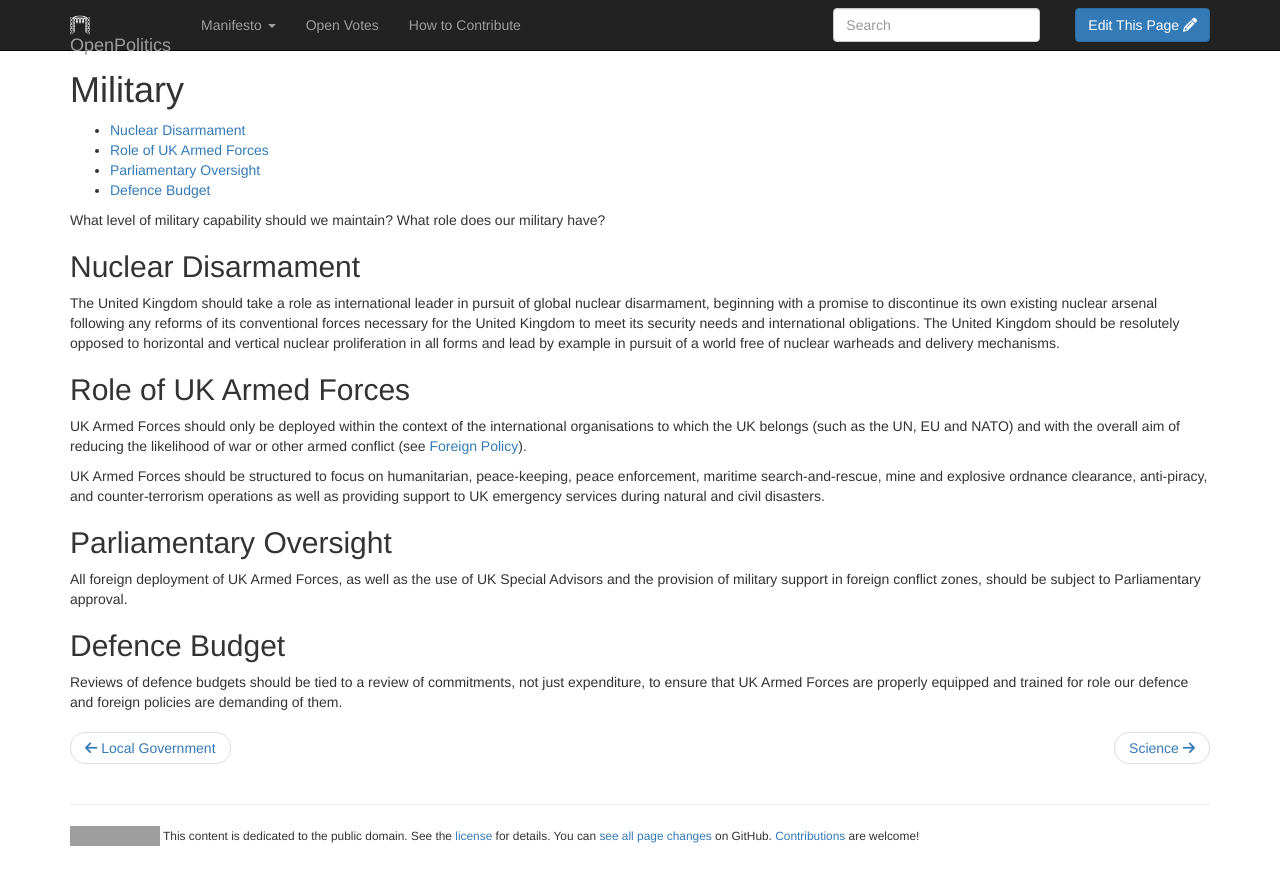
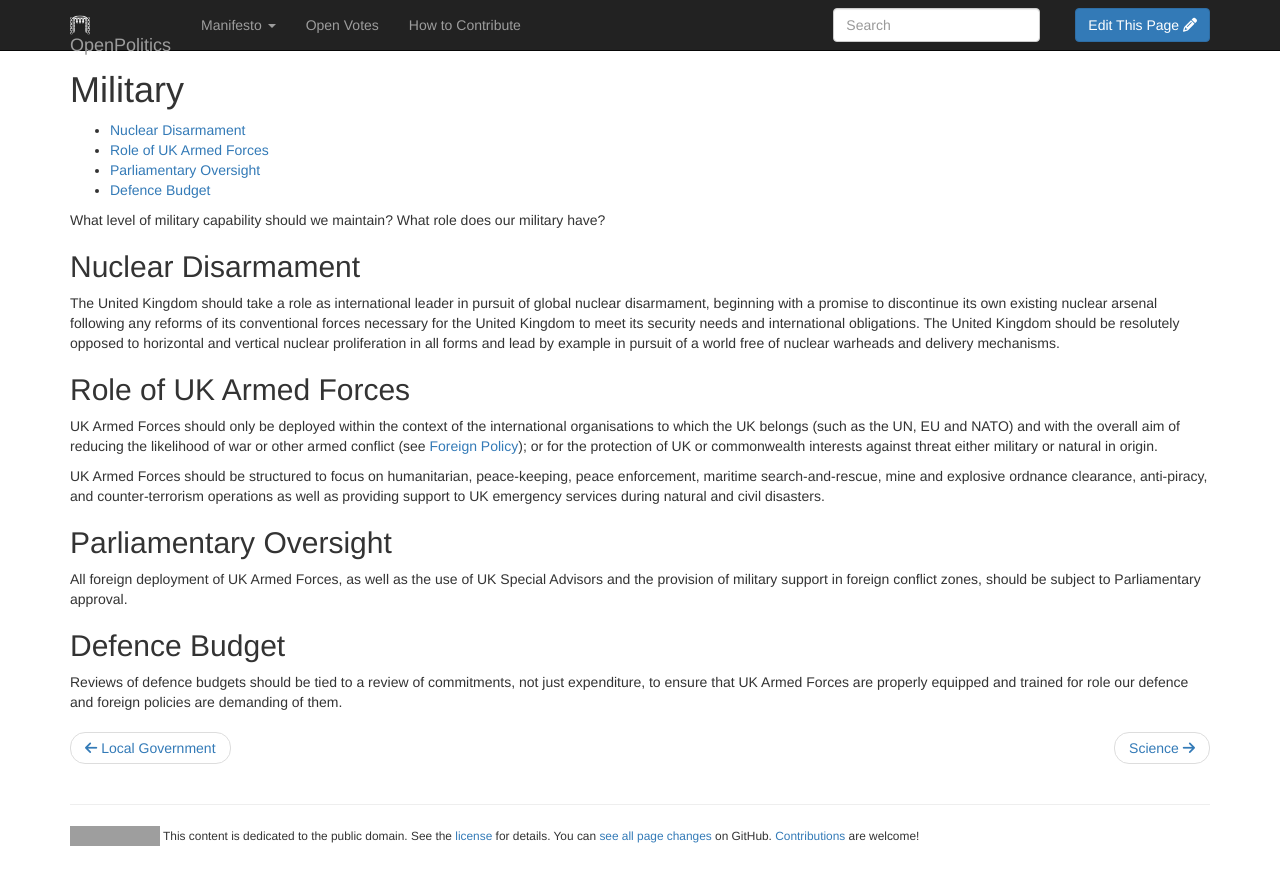
Before and after one commit to openpolitics/manifesto, a Jekyll site: the page built from manifesto/military.md, in a window 1280 px wide. Shown: the top 885 px of the page. Built offline with Jekyll 4.4.1, drawn with Linux system fonts in a browser that asks for light colours; nearby versions of some CDN libraries; library files that are not in the unit come from our copies; grey boxes are pictures that could not be loaded.

Commit message:
Expansion of clause
Current clause does not cater for defence of UK or commonwealth land (i.e. Falklands) or humanitarian missions (evacuation: http://edition.cnn.com/WORLD/9708/24/montserrat/)

```diff
--- a/manifesto/military.md
+++ b/manifesto/military.md
@@ -14,7 +14,7 @@ The United Kingdom should take a role as international leader in pursuit of glob
 
 ## Role of UK Armed Forces
 
-UK Armed Forces should only be deployed within the context of the international organisations to which the UK belongs (such as the UN, EU and NATO) and with the overall aim of reducing the likelihood of war or other armed conflict (see [Foreign Policy](foreign_policy.html)).
+UK Armed Forces should only be deployed within the context of the international organisations to which the UK belongs (such as the UN, EU and NATO) and with the overall aim of reducing the likelihood of war or other armed conflict (see [Foreign Policy](foreign_policy.html)); or for the protection of UK or commonwealth interests against threat either military or natural in origin.
 
 UK Armed Forces should be structured to focus on humanitarian, peace-keeping, peace enforcement, maritime search-and-rescue, mine and explosive ordnance clearance, anti-piracy, and counter-terrorism operations as well as providing support to UK emergency services during natural and civil disasters.
 
```
